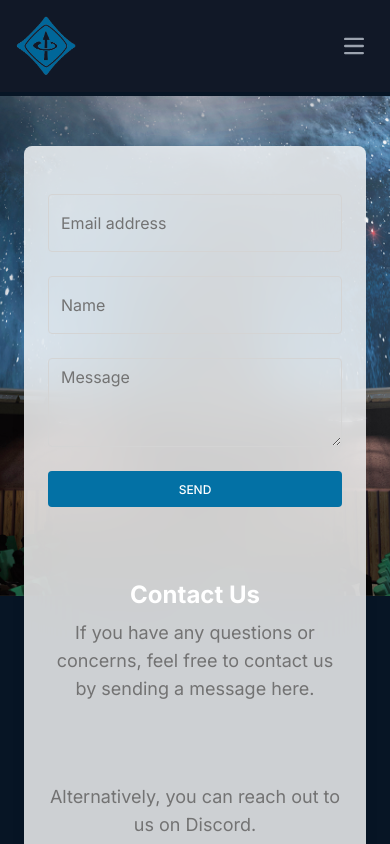
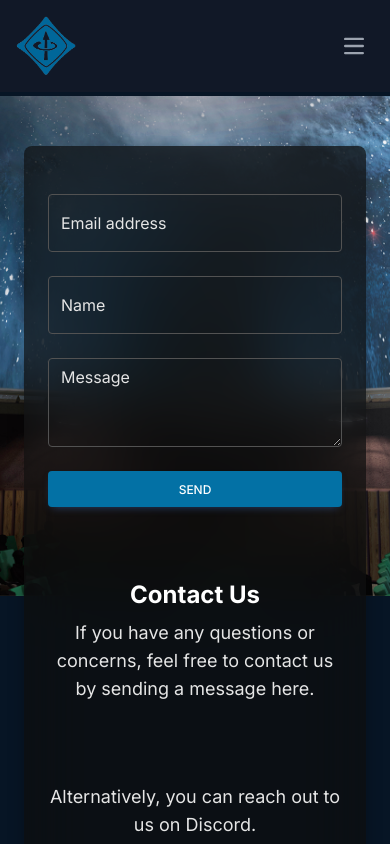
Before and after one commit to BrianBeilby/ieee-web-app, a Next.js app: page /contact in a window 390 px wide. Shown: the top 844 px of the page. Built offline with nearby package versions, Linux system fonts and the light colour scheme; what tw-elements would draw is missing.

Commit message:
Removed :dark media queries
This ensures uniformity across users with light and dark mode preferences

```diff
--- a/src/app/contact/page.tsx
+++ b/src/app/contact/page.tsx
@@ -62,7 +62,7 @@ export default function Contact() {
       <section className="mb-32">
         <div className="relative h-[500px] overflow-hidden bg-cover bg-[50%] bg-no-repeat bg-[url('/images/SacState_Zoom_Planetarium.jpg')]"></div>
         <div className="container px-6 md:px-12">
-          <div className="block rounded-lg bg-[hsla(0,0%,100%,0.8)] px-6 py-12 shadow-[0_2px_15px_-3px_rgba(0,0,0,0.07),0_10px_20px_-2px_rgba(0,0,0,0.04)] dark:bg-[hsla(0,0%,5%,0.7)] dark:shadow-black/20 md:py-16 md:px-12 -mt-[450px] md:-mt-[350px] sm:-mt-[250px] xs:-mt-[150px] backdrop-blur-[30px] relative z-2">
+          <div className="block rounded-lg px-6 py-12 shadow-[0_2px_15px_-3px_rgba(0,0,0,0.07),0_10px_20px_-2px_rgba(0,0,0,0.04)] bg-[hsla(0,0%,5%,0.7)] shadow-black/20 md:py-16 md:px-12 -mt-[450px] md:-mt-[350px] sm:-mt-[250px] xs:-mt-[150px] backdrop-blur-[30px] relative z-2">
             <div className="flex flex-wrap">
               <div className="mb-12 w-full shrink-0 grow-0 basis-auto md:px-3 lg:mb-0 lg:w-5/12 lg:px-6 z-10">
                 <form
@@ -72,7 +72,7 @@ export default function Contact() {
                   <div className="relative mb-6">
                     <input
                       type="text"
-                      className="peer m-0 block h-[58px] w-full rounded border border-solid border-neutral-300 bg-transparent bg-clip-padding px-3 py-4 text-base font-normal leading-tight text-neutral-700 transition duration-200 ease-linear placeholder:text-transparent focus:border-primary-500 focus:pb-[0.625rem] focus:pt-[1.625rem] focus:text-neutral-50 focus:outline-none peer-focus:text-primary-500 dark:border-neutral-600 dark:text-neutral-200 dark:focus:border-primary-500 dark:peer-focus:text-primary-500 [&:not(:placeholder-shown)]:pb-[0.625rem] [&:not(:placeholder-shown)]:pt-[1.625rem]"
+                      className="peer m-0 block h-[58px] w-full rounded border border-solid bg-transparent bg-clip-padding px-3 py-4 text-base font-normal leading-tight transition duration-200 ease-linear placeholder:text-transparent focus:pb-[0.625rem] focus:pt-[1.625rem] focus:text-neutral-50 focus:outline-none border-neutral-600 text-neutral-200 focus:border-primary-500 peer-focus:text-primary-500 [&:not(:placeholder-shown)]:pb-[0.625rem] [&:not(:placeholder-shown)]:pt-[1.625rem]"
                       id="contactEmailInput"
                       placeholder="name@example.com"
                       value={email}
@@ -80,7 +80,7 @@ export default function Contact() {
                     />
                     <label
                       htmlFor="contactEmailInput"
-                      className="pointer-events-none absolute left-0 top-0 origin-[0_0] border border-solid border-transparent px-3 py-4 text-neutral-500 transition-[opacity,_transform] duration-200 ease-linear peer-focus:-translate-y-2 peer-focus:translate-x-[0.15rem] peer-focus:scale-[0.85] peer-focus:text-primary-500 peer-[:not(:placeholder-shown)]:-translate-y-2 peer-[:not(:placeholder-shown)]:translate-x-[0.15rem] peer-[:not(:placeholder-shown)]:scale-[0.85] motion-reduce:transition-none dark:text-neutral-200 dark:peer-focus:text-primary-500"
+                      className="pointer-events-none absolute left-0 top-0 origin-[0_0] border border-solid border-transparent px-3 py-4 transition-[opacity,_transform] duration-200 ease-linear peer-focus:-translate-y-2 peer-focus:translate-x-[0.15rem] peer-focus:scale-[0.85] peer-[:not(:placeholder-shown)]:-translate-y-2 peer-[:not(:placeholder-shown)]:translate-x-[0.15rem] peer-[:not(:placeholder-shown)]:scale-[0.85] motion-reduce:transition-none text-neutral-200 peer-focus:text-primary-500"
                     >
                       Email address
                     </label>
@@ -88,7 +88,7 @@ export default function Contact() {
                   <div className="relative mb-6">
                     <input
                       type="text"
-                      className="peer m-0 block h-[58px] w-full rounded border border-solid border-neutral-300 bg-transparent bg-clip-padding px-3 py-4 text-base font-normal leading-tight text-neutral-700 transition duration-200 ease-linear placeholder:text-transparent focus:border-primary-500 focus:pb-[0.625rem] focus:pt-[1.625rem] focus:text-neutral-50 focus:outline-none peer-focus:text-primary-500 dark:border-neutral-600 dark:text-neutral-200 dark:focus:border-primary-500 dark:peer-focus:text-primary-500 [&:not(:placeholder-shown)]:pb-[0.625rem] [&:not(:placeholder-shown)]:pt-[1.625rem]"
+                      className="peer m-0 block h-[58px] w-full rounded border border-solid bg-transparent bg-clip-padding px-3 py-4 text-base font-normal leading-tight transition duration-200 ease-linear placeholder:text-transparent focus:pb-[0.625rem] focus:pt-[1.625rem] focus:text-neutral-50 focus:outline-none border-neutral-600 text-neutral-200 focus:border-primary-500 peer-focus:text-primary-500 [&:not(:placeholder-shown)]:pb-[0.625rem] [&:not(:placeholder-shown)]:pt-[1.625rem]"
                       id="contactNameInput"
                       placeholder="Jane Doe"
                       value={name}
@@ -96,14 +96,14 @@ export default function Contact() {
                     />
                     <label
                       htmlFor="contactNameInput"
-                      className="pointer-events-none absolute left-0 top-0 origin-[0_0] border border-solid border-transparent px-3 py-4 text-neutral-500 transition-[opacity,_transform] duration-200 ease-linear peer-focus:-translate-y-2 peer-focus:translate-x-[0.15rem] peer-focus:scale-[0.85] peer-focus:text-primary-500 peer-[:not(:placeholder-shown)]:-translate-y-2 peer-[:not(:placeholder-shown)]:translate-x-[0.15rem] peer-[:not(:placeholder-shown)]:scale-[0.85] motion-reduce:transition-none dark:text-neutral-200 dark:peer-focus:text-primary-500"
+                      className="pointer-events-none absolute left-0 top-0 origin-[0_0] border border-solid border-transparent px-3 py-4 transition-[opacity,_transform] duration-200 ease-linear peer-focus:-translate-y-2 peer-focus:translate-x-[0.15rem] peer-focus:scale-[0.85] peer-[:not(:placeholder-shown)]:-translate-y-2 peer-[:not(:placeholder-shown)]:translate-x-[0.15rem] peer-[:not(:placeholder-shown)]:scale-[0.85] motion-reduce:transition-none text-neutral-200 peer-focus:text-primary-500"
                     >
                       Name
                     </label>
                   </div>
                   <div className="relative mb-6">
                     <textarea
-                      className="peer block min-h-[auto] w-full rounded border border-solid border-neutral-300 bg-transparent bg-clip-padding py-[0.32rem] px-3 leading-[1.6] text-neutral-700 transition duration-200 ease-linear  placeholder:text-transparent focus:border-primary-500 focus:pb-[0.625rem] focus:pt-[1.625rem] focus:text-neutral-50 focus:outline-none peer-focus:text-primary-500 dark:border-neutral-600 dark:text-neutral-200 dark:focus:border-primary-500 dark:peer-focus:text-primary-500 [&:not(:placeholder-shown)]:pb-[0.625rem] [&:not(:placeholder-shown)]:pt-[1.625rem]"
+                      className="peer block min-h-[auto] w-full rounded border border-solid bg-transparent bg-clip-padding py-[0.32rem] px-3 leading-[1.6] transition duration-200 ease-linear  placeholder:text-transparent focus:pb-[0.625rem] focus:pt-[1.625rem] focus:text-neutral-50 focus:outline-none border-neutral-600 text-neutral-200 focus:border-primary-500 peer-focus:text-primary-500 [&:not(:placeholder-shown)]:pb-[0.625rem] [&:not(:placeholder-shown)]:pt-[1.625rem]"
                       id="contactMessgaeTextArea"
                       rows={3}
                       placeholder="Your message"
@@ -112,7 +112,7 @@ export default function Contact() {
                     ></textarea>
                     <label
                       htmlFor="contactMessgaeTextArea"
-                      className="pointer-events-none absolute top-0 left-3 mb-0 max-w-[90%] origin-[0_0] border border-solid border-transparent truncate pt-[0.37rem] leading-[1.6] text-neutral-500 transition-[opacity,_transform] duration-200 ease-linear peer-focus:-translate-y-1 peer-focus:scale-[0.85] peer-focus:text-primary-500 peer-[:not(:placeholder-shown)]:-translate-y-2 peer-[:not(:placeholder-shown)]:translate-x-[0.15rem] peer-[:not(:placeholder-shown)]:scale-[0.85] motion-reduce:transition-none dark:text-neutral-200 dark:peer-focus:text-primary-500"
+                      className="pointer-events-none absolute top-0 left-3 mb-0 max-w-[90%] origin-[0_0] border border-solid border-transparent truncate pt-[0.37rem] leading-[1.6] transition-[opacity,_transform] duration-200 ease-linear peer-focus:-translate-y-1 peer-focus:scale-[0.85] peer-[:not(:placeholder-shown)]:-translate-y-2 peer-[:not(:placeholder-shown)]:translate-x-[0.15rem] peer-[:not(:placeholder-shown)]:scale-[0.85] motion-reduce:transition-none text-neutral-200 peer-focus:text-primary-500"
                     >
                       Message
                     </label>
@@ -120,7 +120,7 @@ export default function Contact() {
                   <button
                     type="submit"
                     disabled={isSubmitting}
-                    className="mb-6 inline-block w-full rounded bg-primary-500 px-6 pt-2.5 pb-2 text-xs font-medium uppercase leading-normal text-white shadow-[0 4px 9px -4px #3b71ca] ease-in-out transition-shadow duration-150 hover:bg-primary-600 hover:shadow-[0 8px 9px -4px rgba(59,113,202,0.3),0 4px 18px 0_rgba(59,113,202,0.2)] focus:bg-primary-600 focus:shadow-[0 8px 9px -4px rgba(59,113,202,0.3),0 4px 18px 0 rgba(59,113,202,0.2)] focus:outline-none focus:ring-0 active:bg-primary-700 active:shadow-[0_8px_9px_-4px_rgba(59,113,202,0.3),0_4px_18px_0_rgba(59,113,202,0.2)] dark:shadow-[0_4px_9px_-4px_rgba(59,113,202,0.5)] dark:hover:shadow-[0_8px_9px_-4px_rgba(59,113,202,0.2),0_4px_18px_0_rgba(59,113,202,0.1)] dark:focus:shadow-[0_8px_9px_-4px_rgba(59,113,202,0.2),0_4px_18px_0_rgba(59,113,202,0.1)] dark:active:shadow-[0_8px_9px_-4px_rgba(59,113,202,0.2),0_4px_18px_0_rgba(59,113,202,0.1)] lg:mb-0"
+                    className="mb-6 inline-block w-full rounded bg-primary-500 px-6 pt-2.5 pb-2 text-xs font-medium uppercase leading-normal text-white shadow-[0 4px 9px -4px #3b71ca] ease-in-out transition-shadow duration-150 hover:bg-primary-600 hover:shadow-[0 8px 9px -4px rgba(59,113,202,0.3),0 4px 18px 0_rgba(59,113,202,0.2)] focus:bg-primary-600 focus:shadow-[0 8px 9px -4px rgba(59,113,202,0.3),0 4px 18px 0 rgba(59,113,202,0.2)] focus:outline-none focus:ring-0 active:bg-primary-700 shadow-[0_4px_9px_-4px_rgba(59,113,202,0.5)] hover:shadow-[0_8px_9px_-4px_rgba(59,113,202,0.2),0_4px_18px_0_rgba(59,113,202,0.1)] focus:shadow-[0_8px_9px_-4px_rgba(59,113,202,0.2),0_4px_18px_0_rgba(59,113,202,0.1)] active:shadow-[0_8px_9px_-4px_rgba(59,113,202,0.2),0_4px_18px_0_rgba(59,113,202,0.1)] lg:mb-0"
                   >
                     {isSubmitting ? <div><Spinner /></div> : "Send"}
                   </button>
@@ -165,14 +165,14 @@ export default function Contact() {
                   <div className="mb-12 w-full shrink-0 grow-0 basis-auto md:w-6/12 md:px-3 lg:w-full lg:px-6 xl:w-6/12">
                     <div className="flex flex-col items-center justify-center w-full">
                       <div className="text-center">
-                        <p className="mb-2 text-2xl font-bold dark:text-white text-white">
+                        <p className="mb-2 text-2xl font-bold text-white">
                           Contact Us
                         </p>
-                        <p className="text-lg text-neutral-500 dark:text-neutral-200">
+                        <p className="text-lg text-neutral-200">
                           If you have any questions or concerns, feel free to
                           contact us by sending a message here.
                         </p>
-                        <p className="mt-20 text-lg text-neutral-500 dark:text-neutral-200">
+                        <p className="mt-20 text-lg text-neutral-200">
                           Alternatively, you can reach out to us on Discord.
                         </p>
                         <div className="mt-6">
```
Also changed, not shown: src/app/committees/page.tsx (+5 -5 lines).
